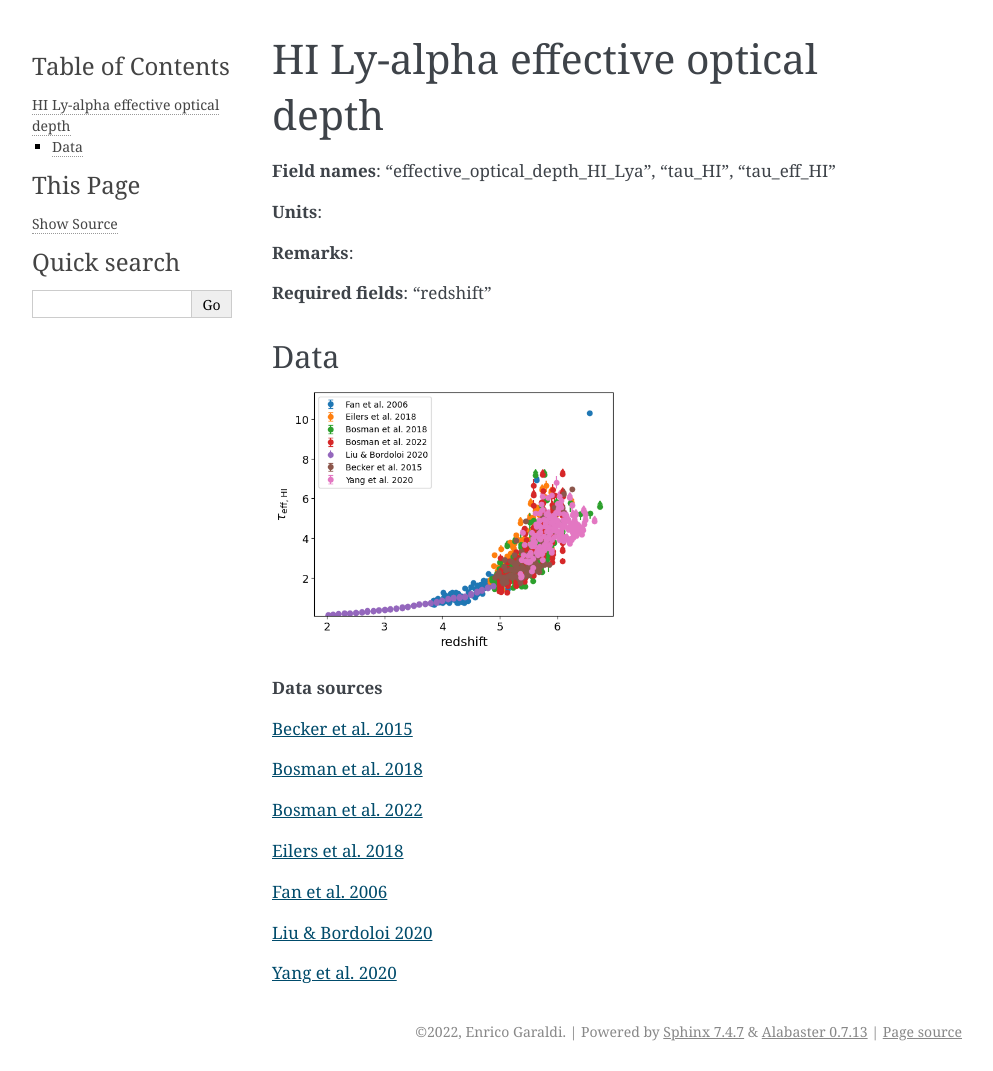
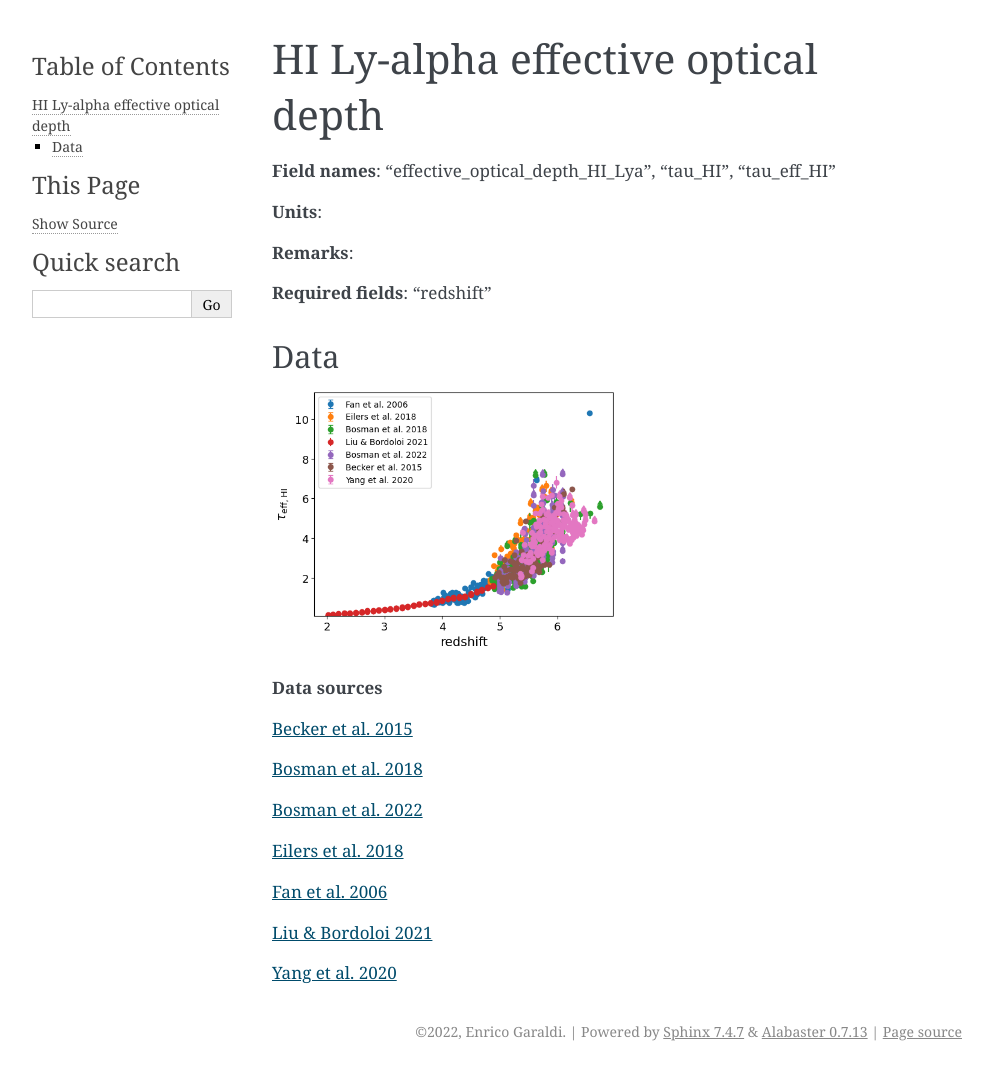
Before and after one commit to EGaraldi/corecon, a Sphinx documentation site: the page built from docs/datarst/effective_optical_depth_HI_Lya.rst, in a window 1280 px wide. Shown: the whole page, without its empty margins (148-1141 px from the left). Built offline with Sphinx 7.4.7, drawn with Linux system fonts in a browser that asks for light colours; pages that are not in the unit, such as notebooks, are missing from menus.

Commit message:
update docs

```diff
--- a/docs/datarst/effective_optical_depth_HI_Lya.rst
+++ b/docs/datarst/effective_optical_depth_HI_Lya.rst
@@ -55,11 +55,11 @@ Data
 
    <a href="https://iopscience.iop.org/article/10.1086/504836" target="_blank">Fan et al. 2006</a>
 
-|Liu & Bordoloi 2020|
+|Liu & Bordoloi 2021|
 
-.. |Liu & Bordoloi 2020| raw:: html
+.. |Liu & Bordoloi 2021| raw:: html
 
-   <a href="https://arxiv.org/abs/2006.04814" target="_blank">Liu & Bordoloi 2020</a>
+   <a href="https://ui.adsabs.harvard.edu/abs/2021MNRAS.502.3510L/abstract" target="_blank">Liu & Bordoloi 2021</a>
 
 |Yang et al. 2020|
 
```
Also changed, not shown: docs/plots/effective_optical_depth_HI_Lya.png.
